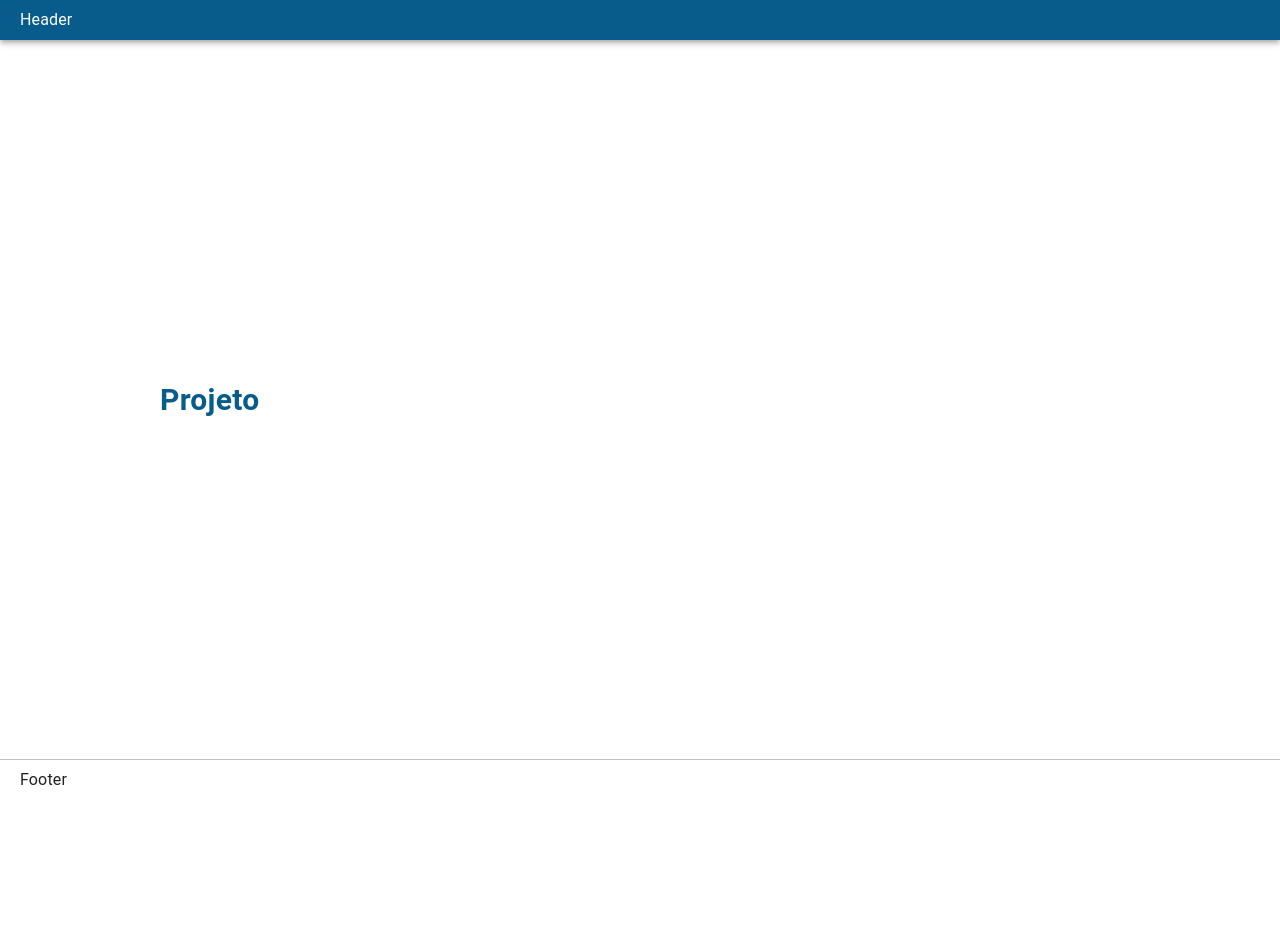
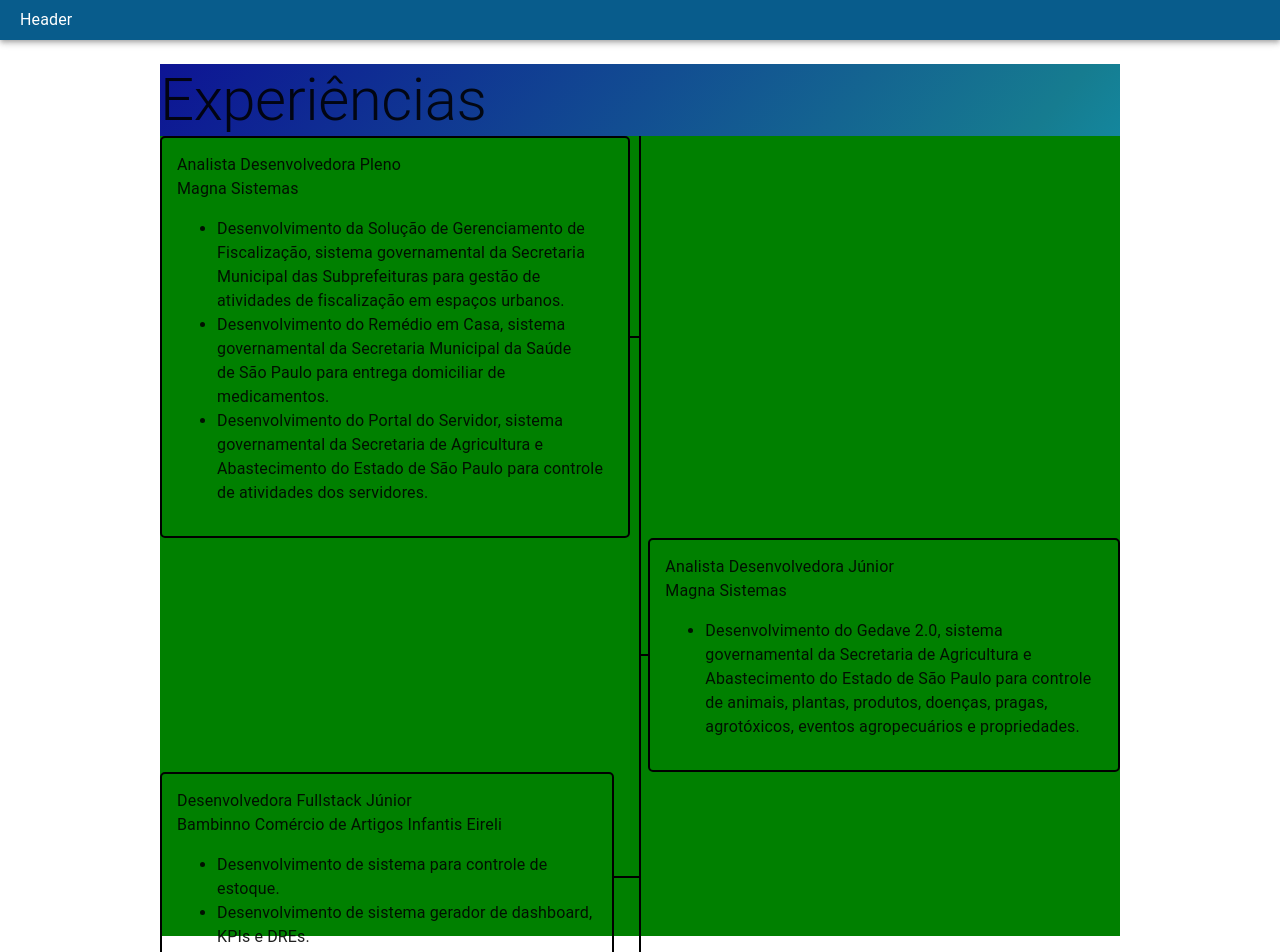
Before and after one commit to AshileySabah/portfolio-final, a React (Vite) app: page / in a window 1280 px wide. Shown: the top 952 px of the page. Before the commit the page ends 800 px from the top, so only its background shows below. Built offline with nearby package versions, Linux system fonts and the light colour scheme.

Commit message:
feat: page experiencias

```diff
--- /dev/null
+++ b/src/pages/Experiencias/components/Card.tsx
@@ -0,0 +1,18 @@
+import { Box, Typography } from "@mui/material";
+import { Experiencia } from "../data";
+
+interface CardProps extends Experiencia {}
+
+export const Card: React.FC<CardProps> = (experiencia) => {
+  return (
+    <Box>
+      <Typography>{experiencia?.cargo}</Typography>
+      <Typography>{experiencia?.empresa}</Typography>
+      <ul>
+        {experiencia?.atividades?.map((atividade) => {
+          return <li>{atividade}</li>;
+        })}
+      </ul>
+    </Box>
+  );
+};
--- /dev/null
+++ b/src/pages/Experiencias/data.ts
@@ -0,0 +1,60 @@
+export interface Experiencia {
+  cargo: string;
+  data: {
+    inicio: string;
+    fim: string;
+  };
+  empresa: string;
+  atividades: string[];
+}
+
+export const experiencias: Experiencia[] = [
+  {
+    cargo: "Analista Desenvolvedora Pleno",
+    data: {
+      inicio: "12/2022",
+      fim: "atualmente",
+    },
+    empresa: "Magna Sistemas",
+    atividades: [
+      "Desenvolvimento da Solução de Gerenciamento de Fiscalização, sistema governamental da Secretaria Municipal das Subprefeituras para gestão de atividades de fiscalização em espaços urbanos.",
+      "Desenvolvimento do Remédio em Casa, sistema governamental da Secretaria Municipal da Saúde de São Paulo para entrega domiciliar de medicamentos.",
+      "Desenvolvimento do Portal do Servidor, sistema governamental da Secretaria de Agricultura e Abastecimento do Estado de São Paulo para controle de atividades dos servidores.",
+    ],
+  },
+  {
+    cargo: "Analista Desenvolvedora Júnior",
+    data: {
+      inicio: "10/2021",
+      fim: "12/2022",
+    },
+    empresa: "Magna Sistemas",
+    atividades: [
+      "Desenvolvimento do Gedave 2.0, sistema governamental da Secretaria de Agricultura e Abastecimento do Estado de São Paulo para controle de animais, plantas, produtos, doenças, pragas, agrotóxicos, eventos agropecuários e propriedades.",
+    ],
+  },
+  {
+    cargo: "Desenvolvedora Fullstack Júnior",
+    data: {
+      inicio: "04/2021",
+      fim: "09/2021",
+    },
+    empresa: "Bambinno Comércio de Artigos Infantis Eireli",
+    atividades: [
+      "Desenvolvimento de sistema para controle de estoque.",
+      "Desenvolvimento de sistema gerador de dashboard, KPIs e DREs.",
+    ],
+  },
+  {
+    cargo: "Estagiária de Automação Industrial",
+    data: {
+      inicio: "04/2021",
+      fim: "09/2021",
+    },
+    empresa: "Bambinno Comércio de Artigos Infantis Eireli",
+    atividades: [
+      "Desenvolvimento de dashboards e KPIs.",
+      "Automatização do processo de elaborar propostas comerciais utilizando Excel VBA.",
+    ],
+  },
+];
--- /dev/null
+++ b/src/pages/Experiencias/index.tsx
@@ -0,0 +1,18 @@
+import { Typography } from "@mui/material";
+import { Container } from "./styles";
+import { experiencias } from "./data";
+import { Card } from "./components/Card";
+import { Timeline } from "@/components/Timeline";
+
+export const Experiencias = () => {
+  return (
+    <Container>
+      <Typography variant="h2">Experiências</Typography>
+      <Timeline
+        list={experiencias?.map((experiencia) => {
+          return <Card {...experiencia} />;
+        })}
+      />
+    </Container>
+  );
+};
--- /dev/null
+++ b/src/pages/Experiencias/styles.tsx
@@ -0,0 +1,24 @@
+import { Box } from "@mui/material";
+import styled from "styled-components";
+
+export const Container = styled(Box)`
+  background: rgb(13, 20, 148);
+  background: -moz-linear-gradient(
+    130deg,
+    rgba(13, 20, 148, 1) 0%,
+    rgba(22, 124, 144, 1) 55%,
+    rgba(0, 212, 255, 1) 100%
+  );
+  background: -webkit-linear-gradient(
+    130deg,
+    rgba(13, 20, 148, 1) 0%,
+    rgba(22, 124, 144, 1) 55%,
+    rgba(0, 212, 255, 1) 100%
+  );
+  background: linear-gradient(
+    130deg,
+    rgba(13, 20, 148, 1) 0%,
+    rgba(22, 124, 144, 1) 55%,
+    rgba(0, 212, 255, 1) 100%
+  );
+`;
--- a/src/pages/Portal/Home/index.tsx
+++ b/src/pages/Portal/Home/index.tsx
@@ -1,12 +1,11 @@
-import { Grid, Typography } from "@mui/material";
+import { Experiencias } from "@/pages/Experiencias";
+import { Grid } from "@mui/material";
 
 export const Home: React.FC = () => {
   return (
     <Grid container spacing={3}>
       <Grid item xs={12}>
-        <Typography color="primary" fontSize={30} fontWeight="bold">
-          Projeto
-        </Typography>
+        <Experiencias />
       </Grid>
     </Grid>
   );
```
